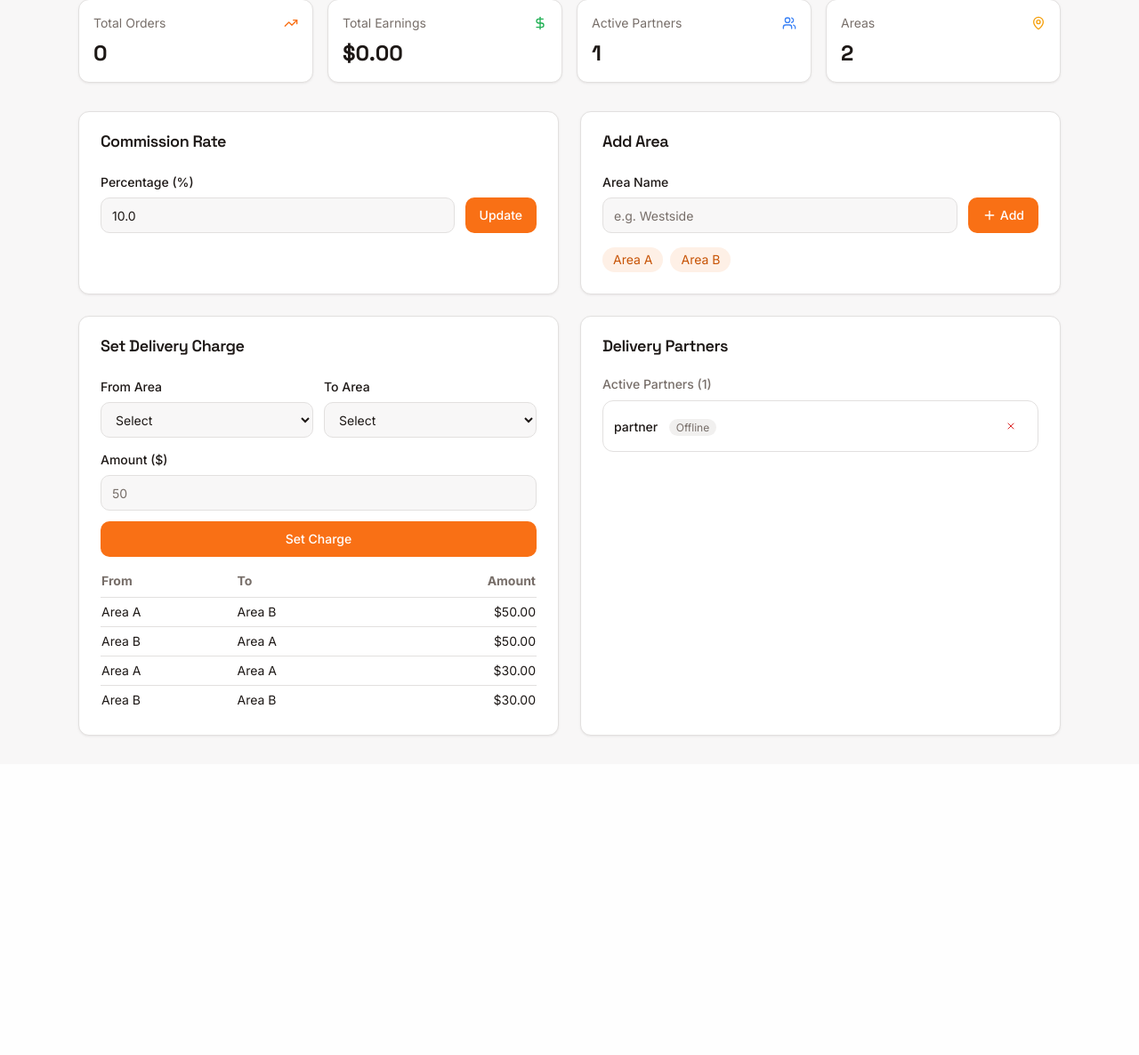
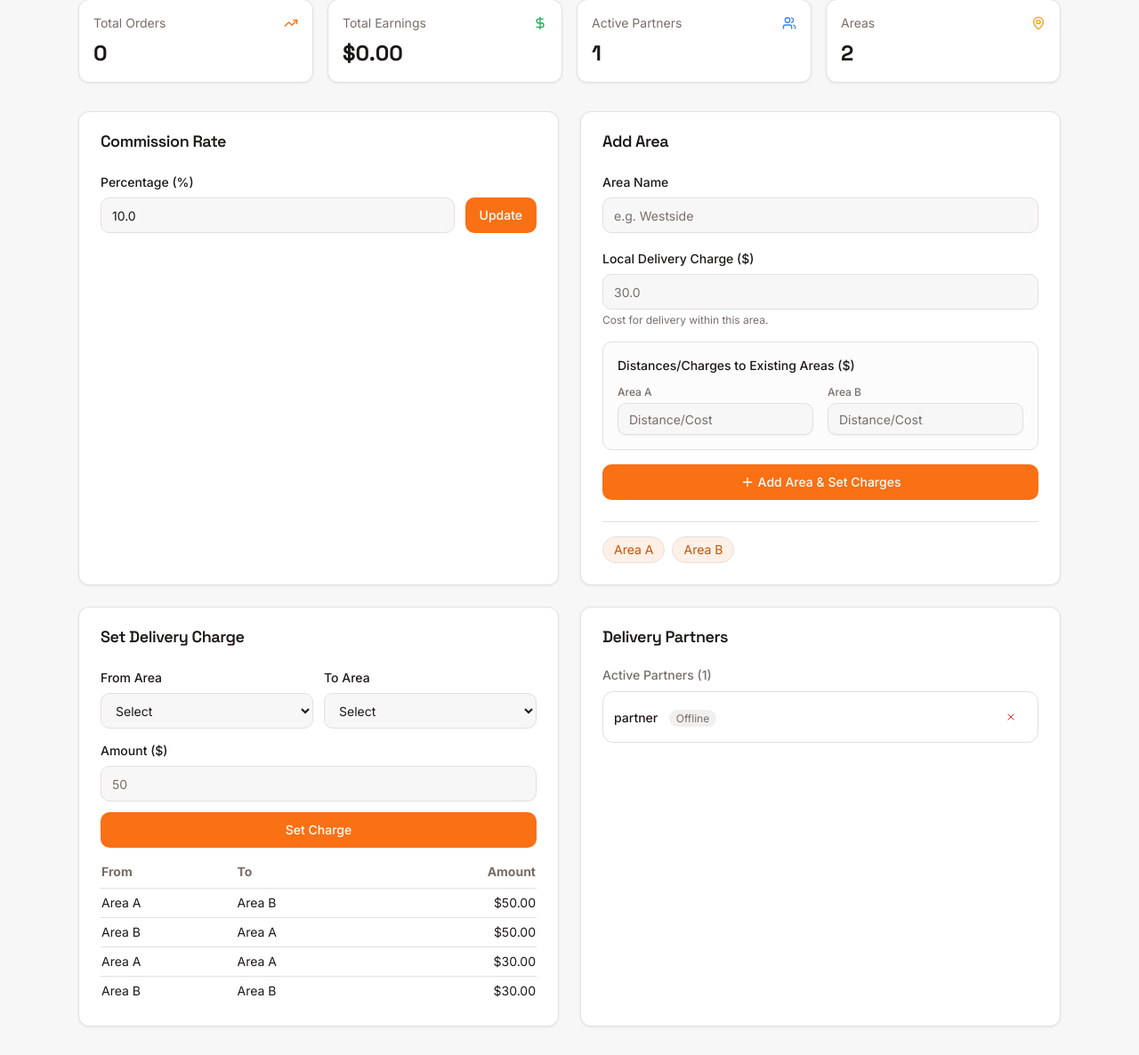
Before and after one commit to Ravi100000/RouteX-delivery-partner-app, a Flask app: page /admin/dashboard in a window 1280 px wide. Shown: the part 146-1332 px from the top of the page at 89% size. Before the commit the page ends 974 px from the top, so only its background shows below. Run offline with Flask 3, Linux system fonts and the light colour scheme; the visitor is signed in with stand-in values (Sample User, id 1); data comes from the database, SQL or seed files in the repository; data that the repository does not hold is empty; some libraries are stand-ins or nearby versions.

Commit message:
Fix: Add area with distances to existing areas

```diff
--- a/app.py
+++ b/app.py
@@ -140,10 +140,34 @@ def set_commission():
 def add_area():
     if g.user.role != 'admin': return redirect(url_for('admin.login'))
     name = request.form.get('name')
-    if name:
+    self_charge = request.form.get('self_charge')
+
+    if name and self_charge:
         if not Area.query.filter_by(name=name).first():
-            db.session.add(Area(name=name))
+            new_area = Area(name=name)
+            db.session.add(new_area)
+            db.session.flush() # Get ID
+
+            # Local Delivery Charge
+            db.session.add(Charge(from_area_id=new_area.id, to_area_id=new_area.id, amount=float(self_charge)))
+
+            # Charges to existing areas
+            existing_areas = Area.query.filter(Area.id != new_area.id).all()
+            for area in existing_areas:
+                dist = request.form.get(f'distance_{area.id}')
+                if dist:
+                    amount = float(dist)
+                    # Create bi-directional charges
+                    db.session.add(Charge(from_area_id=new_area.id, to_area_id=area.id, amount=amount))
+                    db.session.add(Charge(from_area_id=area.id, to_area_id=new_area.id, amount=amount))
+
             db.session.commit()
+            flash('Area added successfully with charges.', 'success')
+        else:
+            flash('Area with this name already exists.', 'error')
+    else:
+        flash('Missing area name or local charge.', 'error')
+
     return redirect(url_for('admin.dashboard'))
 
 @admin_bp.route('/set_charge', methods=['POST'])
--- a/templates/admin_dashboard.html
+++ b/templates/admin_dashboard.html
@@ -68,16 +68,38 @@
          <h3 class="font-display font-semibold leading-none tracking-tight text-lg">Add Area</h3>
       </div>
       <div class="p-6 pt-0">
-        <form action="{{ url_for('admin.add_area') }}" method="POST" class="flex gap-3 items-end">
-          <div class="flex-1">
+        <form action="{{ url_for('admin.add_area') }}" method="POST" class="space-y-4">
+          <div>
             <label class="text-sm font-medium leading-none peer-disabled:cursor-not-allowed peer-disabled:opacity-70">Area Name</label>
-            <input name="name" type="text" placeholder="e.g. Westside" class="flex h-10 w-full rounded-md border border-input bg-background px-3 py-2 text-sm ring-offset-background file:border-0 file:bg-transparent file:text-sm file:font-medium placeholder:text-muted-foreground focus-visible:outline-none focus-visible:ring-2 focus-visible:ring-ring focus-visible:ring-offset-2 disabled:cursor-not-allowed disabled:opacity-50 mt-1.5" />
+            <input name="name" type="text" placeholder="e.g. Westside" required class="flex h-10 w-full rounded-md border border-input bg-background px-3 py-2 text-sm ring-offset-background file:border-0 file:bg-transparent file:text-sm file:font-medium placeholder:text-muted-foreground focus-visible:outline-none focus-visible:ring-2 focus-visible:ring-ring focus-visible:ring-offset-2 disabled:cursor-not-allowed disabled:opacity-50 mt-1.5" />
           </div>
-          <button type="submit" class="inline-flex items-center justify-center whitespace-nowrap rounded-md text-sm font-medium ring-offset-background transition-colors focus-visible:outline-none focus-visible:ring-2 focus-visible:ring-ring focus-visible:ring-offset-2 disabled:pointer-events-none disabled:opacity-50 bg-primary text-primary-foreground hover:bg-primary/90 h-10 px-4 py-2"><i data-lucide="plus" class="w-4 h-4 mr-1"></i> Add</button>
+
+          <div>
+            <label class="text-sm font-medium leading-none peer-disabled:cursor-not-allowed peer-disabled:opacity-70">Local Delivery Charge ($)</label>
+            <input name="self_charge" type="number" step="0.1" placeholder="30.0" required class="flex h-10 w-full rounded-md border border-input bg-background px-3 py-2 text-sm ring-offset-background file:border-0 file:bg-transparent file:text-sm file:font-medium placeholder:text-muted-foreground focus-visible:outline-none focus-visible:ring-2 focus-visible:ring-ring focus-visible:ring-offset-2 disabled:cursor-not-allowed disabled:opacity-50 mt-1.5" />
+            <p class="text-xs text-muted-foreground mt-1">Cost for delivery within this area.</p>
+          </div>
+
+          {% if areas %}
+          <div class="border rounded-md p-4 bg-muted/20">
+            <p class="text-sm font-medium mb-3">Distances/Charges to Existing Areas ($)</p>
+            <div class="grid grid-cols-2 gap-4">
+                {% for area in areas %}
+                <div>
+                    <label class="text-xs font-medium text-muted-foreground block mb-1">{{ area.name }}</label>
+                    <input name="distance_{{ area.id }}" type="number" step="0.1" placeholder="Distance/Cost" class="flex h-9 w-full rounded-md border border-input bg-background px-3 py-1 text-sm shadow-sm transition-colors file:border-0 file:bg-transparent file:text-sm file:font-medium placeholder:text-muted-foreground focus-visible:outline-none focus-visible:ring-1 focus-visible:ring-ring disabled:cursor-not-allowed disabled:opacity-50" />
+                </div>
+                {% endfor %}
+            </div>
+          </div>
+          {% endif %}
+
+          <button type="submit" class="inline-flex items-center justify-center whitespace-nowrap rounded-md text-sm font-medium ring-offset-background transition-colors focus-visible:outline-none focus-visible:ring-2 focus-visible:ring-ring focus-visible:ring-offset-2 disabled:pointer-events-none disabled:opacity-50 bg-primary text-primary-foreground hover:bg-primary/90 h-10 px-4 py-2 w-full"><i data-lucide="plus" class="w-4 h-4 mr-1"></i> Add Area & Set Charges</button>
         </form>
-        <div class="flex flex-wrap gap-2 mt-4">
+
+        <div class="flex flex-wrap gap-2 mt-6 pt-4 border-t border-border">
             {% for area in areas %}
-                <span class="px-3 py-1 rounded-full bg-accent text-accent-foreground text-sm">{{ area.name }}</span>
+                <span class="px-3 py-1 rounded-full bg-accent text-accent-foreground text-sm border border-border">{{ area.name }}</span>
             {% endfor %}
         </div>
       </div>
```
